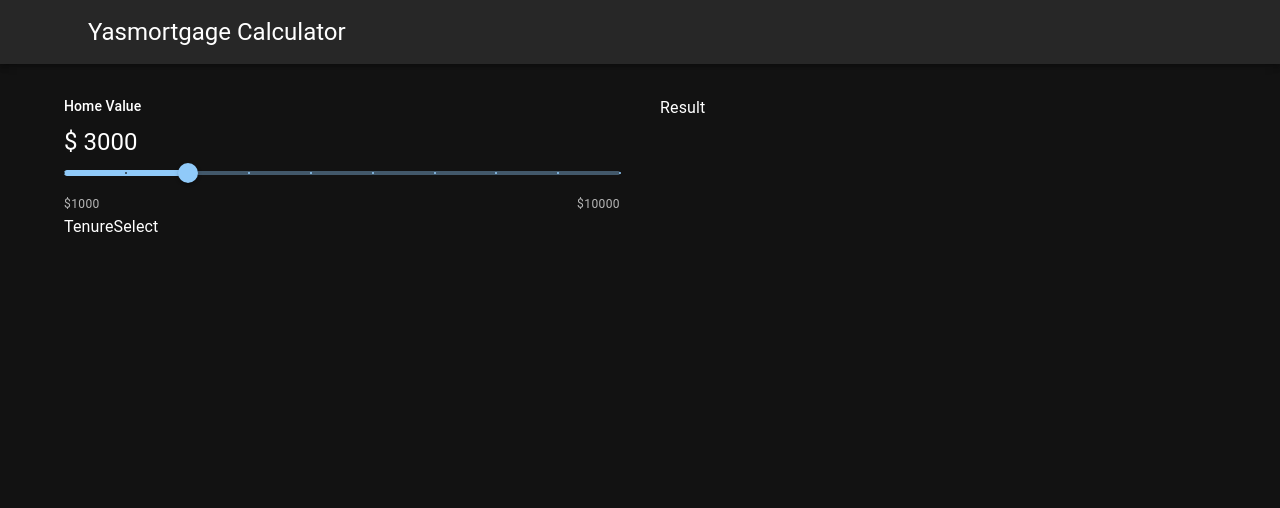
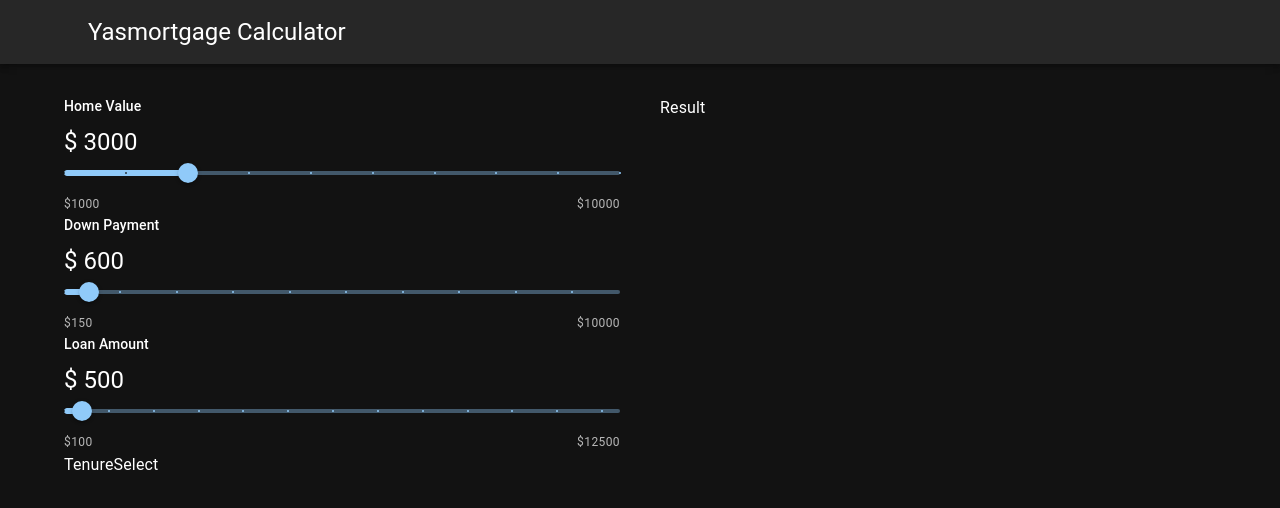
Before and after one commit to YElnadi/Mortgage_Calculator, a React (Create React App) app: page / in a window 1280 px wide. Shown: the top 508 px of the page. Built offline with nearby package versions, Linux system fonts and the light colour scheme.

Commit message:
slider values

```diff
--- a/src/components/SliderSelect.js
+++ b/src/components/SliderSelect.js
@@ -8,6 +8,25 @@ const SliderSelect = () => {
         max={10000}
         defaultValue={3000}
         step={1000}
+        label="Home Value"
+        onChange={(e) => console.log(e.target.value)}
+      />
+
+      <SliderComponent
+        min={150}
+        max={10000}
+        defaultValue={600}
+        step={1000}
+        label="Down Payment"
+        onChange={(e) => console.log(e.target.value)}
+      />
+
+      <SliderComponent
+        min={100}
+        max={12500}
+        defaultValue={500}
+        step={1000}
+        label="Loan Amount"
         onChange={(e) => console.log(e.target.value)}
       />
     </>
--- a/src/components/common/SliderComponent.js
+++ b/src/components/common/SliderComponent.js
@@ -2,11 +2,11 @@ import React from "react";
 import Slider from "@mui/material/Slider";
 import Stack from "@mui/material/Stack";
 import { Typography } from "@mui/material";
-const SliderComponent = ({ min, max, defaultValue, step, onChange, value }) => {
+const SliderComponent = ({ min, max, defaultValue, step, onChange, value, label }) => {
   return (
     <div>
       <Stack spacing={1}>
-        <Typography variant="subtitle2">Home Value</Typography>
+        <Typography variant="subtitle2">{label}</Typography>
         <Typography variant="h5">$ {defaultValue}</Typography>
       </Stack>
 
@@ -15,6 +15,7 @@ const SliderComponent = ({ min, max, defaultValue, step, onChange, value }) => {
         min={min}
         max={max}
         step={step}
+        label = {label}
         onChange={onChange}
         value={value}
         marks
```
